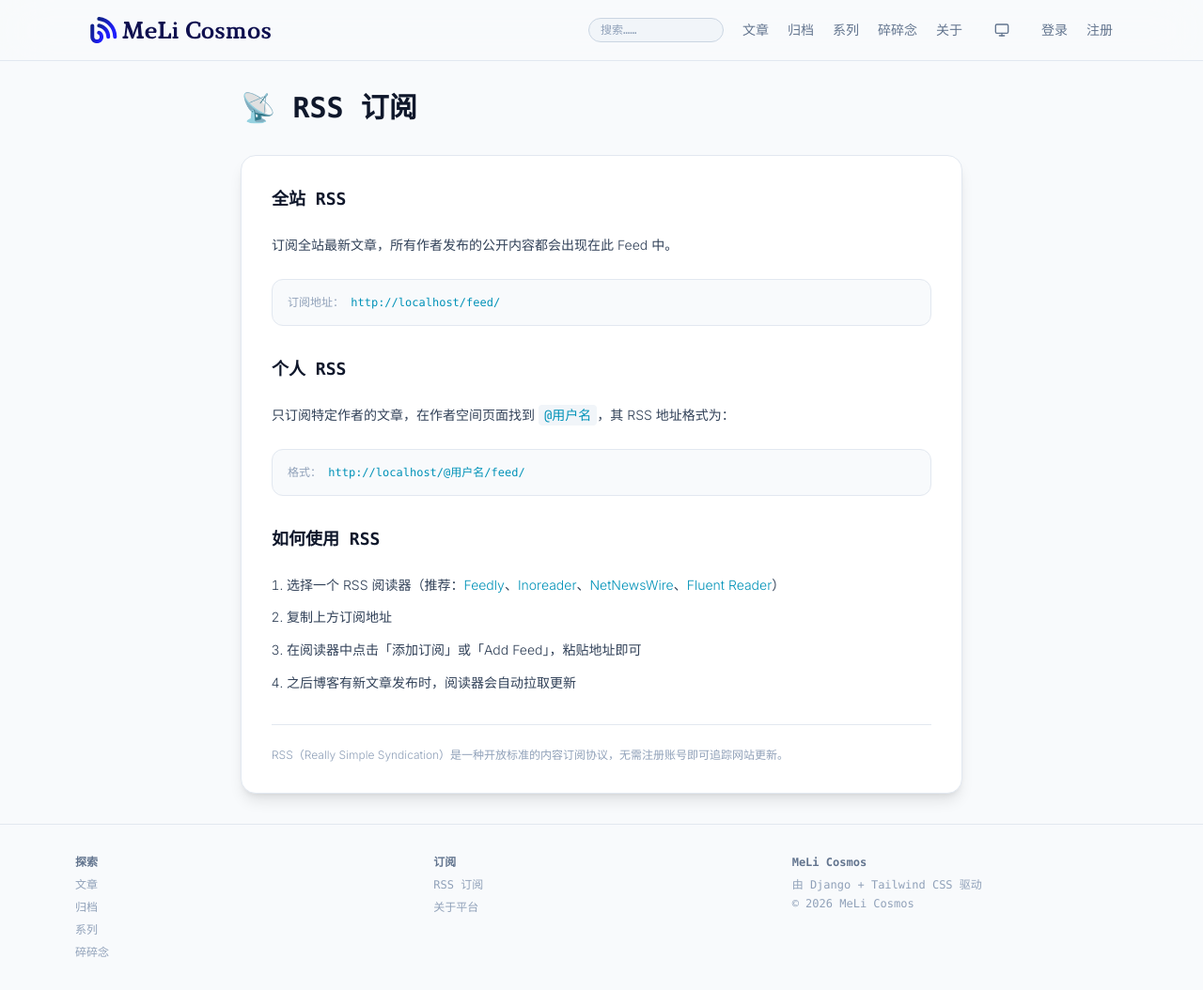
After one commit to MeLi-55S/MeLi-Cosmos, a Django app: page /rss/ in a window 1280 px wide. The commit adds this page. Shown: the whole page at 94% size. Run offline with Django 5.2, Linux system fonts and the light colour scheme; data that the repository does not hold is empty; some libraries are stand-ins or nearby versions.

Commit message:
feat: 将 Mastodon 替换为邮箱并新增 RSS 与延迟检测

```diff
--- a/blog/context_processors.py
+++ b/blog/context_processors.py
@@ -39,7 +39,7 @@ def profile(request):
                 "avatar_url": avatar_src,
                 "website": user_profile.website,
                 "github": user_profile.github,
-                "mastodon": user_profile.mastodon,
+                "email": request.user.email,
             },
             "latest_memos": latest_memos,
             "total_posts": Post.objects.filter(status="published").count(),
--- a/blog/forms.py
+++ b/blog/forms.py
@@ -133,9 +133,17 @@ class MemoForm(forms.ModelForm):
 
 
 class UserProfileForm(forms.ModelForm):
+    email = forms.EmailField(
+        required=False,
+        widget=forms.EmailInput(attrs={
+            "class": INPUT_CLASS,
+            "placeholder": "邮箱地址（可选）",
+        }),
+    )
+
     class Meta:
         model = UserProfile
-        fields = ["display_name", "title", "bio", "website", "github", "mastodon"]
+        fields = ["display_name", "title", "bio", "website", "github"]
         widgets = {
             "display_name": forms.TextInput(attrs={
                 "class": INPUT_CLASS,
@@ -158,8 +166,17 @@ class UserProfileForm(forms.ModelForm):
                 "class": INPUT_CLASS,
                 "placeholder": "GitHub URL（可选）",
             }),
-            "mastodon": forms.URLInput(attrs={
-                "class": INPUT_CLASS,
-                "placeholder": "Mastodon URL（可选）",
-            }),
         }
+
+    def __init__(self, *args, **kwargs):
+        super().__init__(*args, **kwargs)
+        if self.instance and self.instance.pk and self.instance.user:
+            self.fields["email"].initial = self.instance.user.email
+
+    def save(self, commit=True):
+        instance = super().save(commit=commit)
+        if commit:
+            user = instance.user
+            user.email = self.cleaned_data.get("email", "")
+            user.save(update_fields=["email"])
+        return instance
--- a/blog/models.py
+++ b/blog/models.py
@@ -100,7 +100,7 @@ class Post(models.Model):
             self.excerpt = self.body[:150] + '...'
         if not self.slug:
             from django.utils.text import slugify
-            self.slug = slugify(self.title)
+            self.slug = slugify(self.title, allow_unicode=True)
         super().save(*args, **kwargs)
 
 
--- a/blog/urls.py
+++ b/blog/urls.py
@@ -28,6 +28,7 @@ urlpatterns = [
     path("feed/", LatestPostsFeed(), name="rss_feed"),
     path("search/", views.SearchView.as_view(), name="search"),
     path("about/", views.AboutView.as_view(), name="about"),
+    path("rss/", views.RssGuideView.as_view(), name="rss_guide"),
 
     # ── Auth ────────────────────────────────────────────────────────
     path("accounts/login/", auth_views.LoginView.as_view(), name="login"),
@@ -69,6 +70,7 @@ urlpatterns = [
     path("ajax/view/", views.view_count_ajax, name="view_count_ajax"),
     path("ajax/image/upload/", views.image_upload_ajax, name="image_upload_ajax"),
     path("ajax/avatar/upload/", views.avatar_upload_ajax, name="avatar_upload_ajax"),
+    path("ajax/ping/", views.ping, name="ping"),
 
     # ── Legacy / Global (no username) ───────────────────────────────
     path("post/<uslug:slug>/", views.PostDetailView.as_view(), name="post_detail_legacy"),
--- a/blog/views.py
+++ b/blog/views.py
@@ -381,6 +381,10 @@ class AboutView(TemplateView):
         return context
 
 
+class RssGuideView(TemplateView):
+    template_name = "blog/rss_guide.html"
+
+
 class SeriesCreateView(LoginRequiredMixin, CreateView):
     model = Series
     form_class = SeriesForm
@@ -410,8 +414,8 @@ class SeriesListView(UserSpaceMixin, ListView):
         if hasattr(self, "space_owner"):
             return Series.objects.filter(
                 author=self.space_owner
-            ).prefetch_related("post_set")
-        return Series.objects.prefetch_related("post_set").all()
+            ).prefetch_related("post_set").select_related("author")
+        return Series.objects.prefetch_related("post_set").select_related("author").all()
 
     def get_context_data(self, **kwargs):
         context = super().get_context_data(**kwargs)
@@ -933,3 +937,11 @@ def image_upload_ajax(request):
         "height": height,
         "dedup": False,
     })
+
+
+# ── Ping endpoint for client-side latency measurement ────────────────
+
+def ping(request):
+    """Return empty 204 — used by about page JS to measure RTT."""
+    from django.http import HttpResponse
+    return HttpResponse(status=204)
--- a/templates/blog/includes/footer.html
+++ b/templates/blog/includes/footer.html
@@ -10,7 +10,7 @@
             </div>
             <div class="space-y-2">
                 <h4 class="text-slate-500 dark:text-slate-400 font-bold mb-2">订阅</h4>
-                <a href="{% url 'rss_feed' %}" class="block hover:text-amber-600 dark:hover:text-amber-400 transition">全站 RSS</a>
+                <a href="{% url 'rss_guide' %}" class="block hover:text-amber-600 dark:hover:text-amber-400 transition">RSS 订阅</a>
                 <a href="{% url 'about' %}" class="block hover:text-cyan-600 dark:hover:text-cyan-400 transition">关于平台</a>
             </div>
             <div class="space-y-1">
--- a/templates/blog/includes/user_layout.html
+++ b/templates/blog/includes/user_layout.html
@@ -37,8 +37,8 @@
                 {% if space_profile.github %}
                 <a href="{{ space_profile.github }}" target="_blank" rel="noopener" class="text-xs font-mono text-slate-400 dark:text-slate-400 hover:text-cyan-600 dark:hover:text-cyan-400 transition">🐙 GitHub</a>
                 {% endif %}
-                {% if space_profile.mastodon %}
-                <a href="{{ space_profile.mastodon }}" target="_blank" rel="noopener" class="text-xs font-mono text-slate-400 dark:text-slate-400 hover:text-cyan-600 dark:hover:text-cyan-400 transition">🐘 Mastodon</a>
+                {% if space_owner.email %}
+                <a href="mailto:{{ space_owner.email }}" class="text-xs font-mono text-slate-400 dark:text-slate-400 hover:text-cyan-600 dark:hover:text-cyan-400 transition">📧 邮箱</a>
                 {% endif %}
             </div>
         </div>
--- a/templates/blog/profile_edit.html
+++ b/templates/blog/profile_edit.html
@@ -49,8 +49,8 @@
         </div>
 
         <div>
-            <label for="{{ form.mastodon.id_for_label }}" class="block text-xs font-mono text-slate-500 dark:text-slate-400 mb-2">Mastodon</label>
-            {{ form.mastodon }}
+            <label for="{{ form.email.id_for_label }}" class="block text-xs font-mono text-slate-500 dark:text-slate-400 mb-2">邮箱</label>
+            {{ form.email }}
         </div>
 
         <div class="flex items-center gap-4 pt-4 border-t border-slate-200 dark:border-slate-700">
--- a/templates/blog/profile_setup.html
+++ b/templates/blog/profile_setup.html
@@ -38,8 +38,8 @@
         </div>
 
         <div>
-            <label for="{{ form.mastodon.id_for_label }}" class="block text-xs font-mono text-slate-500 dark:text-slate-400 mb-2">Mastodon</label>
-            {{ form.mastodon }}
+            <label for="{{ form.email.id_for_label }}" class="block text-xs font-mono text-slate-500 dark:text-slate-400 mb-2">邮箱</label>
+            {{ form.email }}
         </div>
 
         <div class="flex items-center gap-4 pt-4 border-t border-slate-200 dark:border-slate-700">
--- /dev/null
+++ b/templates/blog/rss_guide.html
@@ -0,0 +1,38 @@
+{% extends "blog/base.html" %}
+
+{% block title %}RSS 订阅 - MeLi Cosmos{% endblock %}
+
+{% block content %}
+<div class="max-w-3xl mx-auto">
+    <h1 class="text-2xl md:text-3xl font-bold text-slate-900 dark:text-slate-100 mb-8 font-mono">📡 RSS 订阅</h1>
+
+    <div class="bg-white dark:bg-slate-950/60 border border-slate-200 dark:border-slate-700 rounded-2xl p-8 shadow-lg dark:shadow-2xl space-y-6 text-sm leading-relaxed text-slate-700 dark:text-slate-300 font-light">
+
+        <h2 class="text-lg font-bold text-slate-900 dark:text-slate-100 font-mono">全站 RSS</h2>
+        <p>订阅全站最新文章，所有作者发布的公开内容都会出现在此 Feed 中。</p>
+        <div class="bg-slate-50 dark:bg-slate-950/40 border border-slate-200 dark:border-slate-700 rounded-xl p-4 font-mono text-xs">
+            <span class="text-slate-400 dark:text-slate-400">订阅地址：</span>
+            <a href="{% url 'rss_feed' %}" class="text-cyan-600 dark:text-cyan-400 hover:underline break-all">{{ request.scheme }}://{{ request.get_host }}{% url 'rss_feed' %}</a>
+        </div>
+
+        <h2 class="text-lg font-bold text-slate-900 dark:text-slate-100 font-mono mt-8">个人 RSS</h2>
+        <p>只订阅特定作者的文章，在作者空间页面找到 <code class="bg-slate-100 dark:bg-slate-900 px-1.5 py-0.5 rounded text-cyan-600 dark:text-cyan-400">@用户名</code>，其 RSS 地址格式为：</p>
+        <div class="bg-slate-50 dark:bg-slate-950/40 border border-slate-200 dark:border-slate-700 rounded-xl p-4 font-mono text-xs">
+            <span class="text-slate-400 dark:text-slate-400">格式：</span>
+            <span class="text-cyan-600 dark:text-cyan-400 break-all">{{ request.scheme }}://{{ request.get_host }}/@用户名/feed/</span>
+        </div>
+
+        <h2 class="text-lg font-bold text-slate-900 dark:text-slate-100 font-mono mt-8">如何使用 RSS</h2>
+        <ol class="space-y-3 ml-4 list-decimal">
+            <li>选择一个 RSS 阅读器（推荐：<span class="text-cyan-600 dark:text-cyan-400">Feedly</span>、<span class="text-cyan-600 dark:text-cyan-400">Inoreader</span>、<span class="text-cyan-600 dark:text-cyan-400">NetNewsWire</span>、<span class="text-cyan-600 dark:text-cyan-400">Fluent Reader</span>）</li>
+            <li>复制上方订阅地址</li>
+            <li>在阅读器中点击「添加订阅」或「Add Feed」，粘贴地址即可</li>
+            <li>之后博客有新文章发布时，阅读器会自动拉取更新</li>
+        </ol>
+
+        <div class="mt-8 pt-6 border-t border-slate-200 dark:border-slate-700 text-xs text-slate-400 dark:text-slate-400">
+            <p>RSS（Really Simple Syndication）是一种开放标准的内容订阅协议，无需注册账号即可追踪网站更新。</p>
+        </div>
+    </div>
+</div>
+{% endblock %}
--- a/templates/blog/series_list.html
+++ b/templates/blog/series_list.html
@@ -22,6 +22,7 @@
             <div class="flex items-center justify-between">
                 <div>
                     <h2 class="text-lg font-bold text-slate-900 dark:text-slate-100 group-hover:text-purple-600 dark:group-hover:text-purple-400 transition">{{ s.name }}</h2>
+                    <p class="text-xs text-slate-400 dark:text-slate-400 mt-1 font-mono">@{{ s.author.username }}</p>
                     {% if s.description %}
                     <p class="text-sm text-slate-500 dark:text-slate-400 mt-2">{{ s.description }}</p>
                     {% endif %}
--- a/templates/blog/user_space.html
+++ b/templates/blog/user_space.html
@@ -39,8 +39,8 @@
                 {% if space_profile.github %}
                 <a href="{{ space_profile.github }}" target="_blank" rel="noopener" class="text-xs font-mono text-slate-400 dark:text-slate-400 hover:text-cyan-600 dark:hover:text-cyan-400 transition">🐙 GitHub</a>
                 {% endif %}
-                {% if space_profile.mastodon %}
-                <a href="{{ space_profile.mastodon }}" target="_blank" rel="noopener" class="text-xs font-mono text-slate-400 dark:text-slate-400 hover:text-cyan-600 dark:hover:text-cyan-400 transition">🐘 Mastodon</a>
+                {% if space_owner.email %}
+                <a href="mailto:{{ space_owner.email }}" class="text-xs font-mono text-slate-400 dark:text-slate-400 hover:text-cyan-600 dark:hover:text-cyan-400 transition">📧 邮箱</a>
                 {% endif %}
             </div>
         </div>
```
Also changed, not shown: templates/blog/about.html (+24 -5 lines), templates/blog/includes/profile_card.html (+4 -7 lines).
